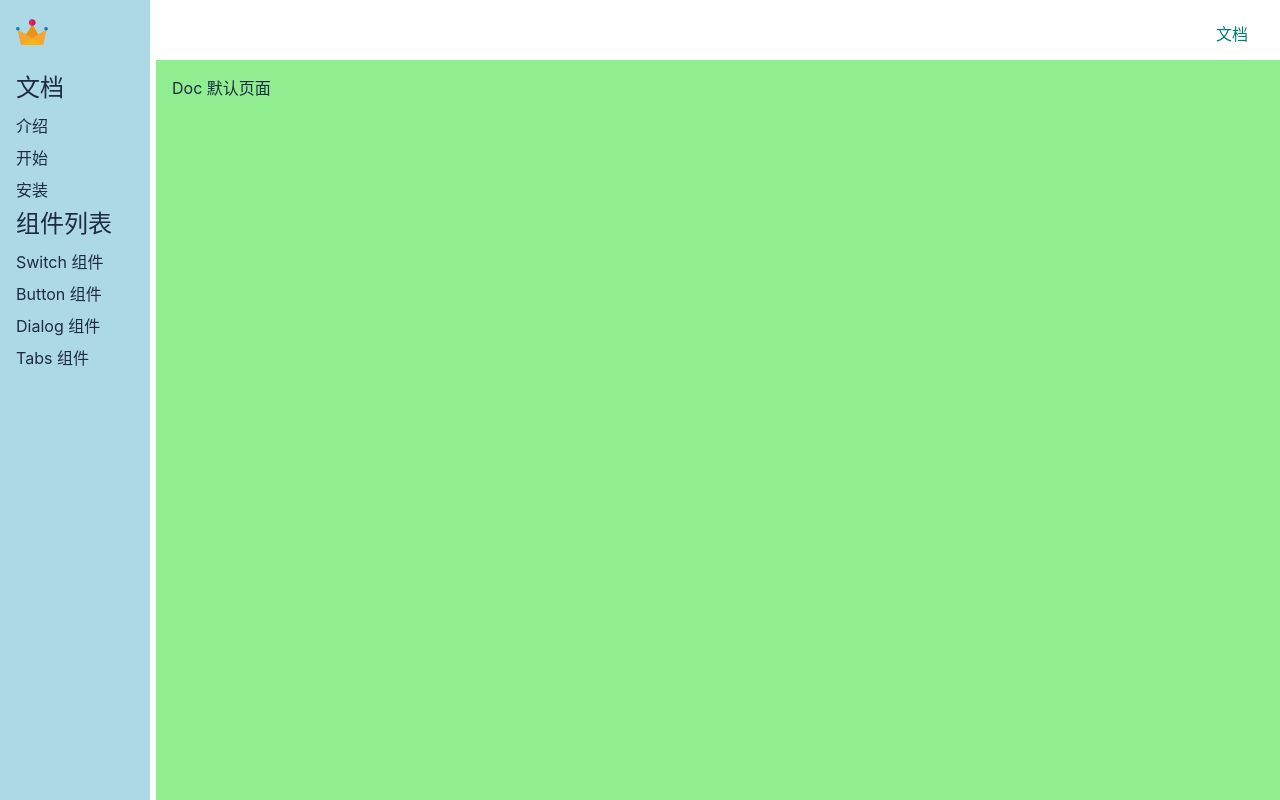
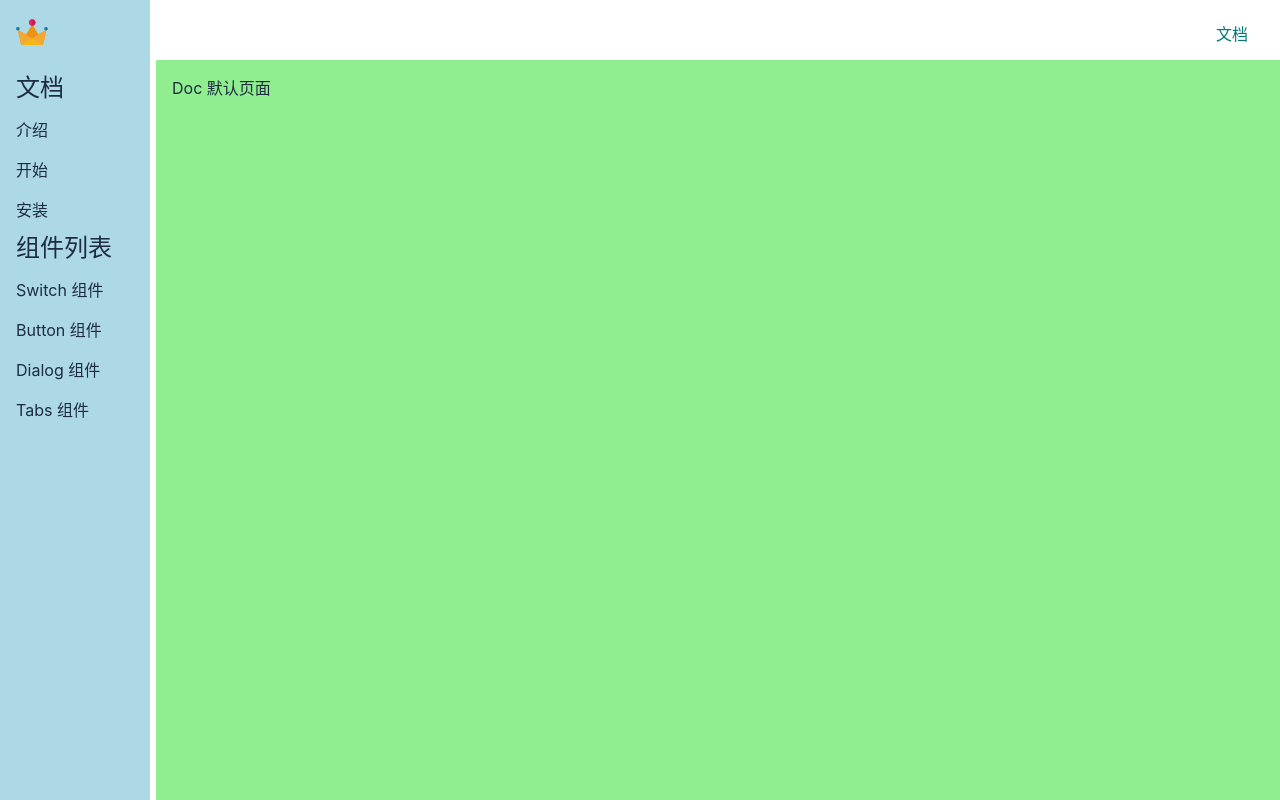
Before and after one commit to polaris-hike/Vue3-Gulu-UI, a Vue app: page /#/doc in a window 1280 px wide. Built offline with nearby package versions, Linux system fonts and the light colour scheme.

Commit message:
highlight current route

```diff
--- a/src/views/Doc.vue
+++ b/src/views/Doc.vue
@@ -55,6 +55,7 @@
 </script>
 
 <style lang="scss" scoped>
+
     .layout {
         display: flex;
         flex-direction: column;
@@ -85,7 +86,6 @@
     aside {
         background: lightblue;
         width: 150px;
-        padding: 16px;
         position: fixed;
         top: 0;
         left: 0;
@@ -93,10 +93,19 @@
         height: 100%;
         > h2 {
             margin-bottom: 4px;
+            padding: 0 16px;
         }
         > ol {
             > li {
                 padding: 4px 0;
+                > a {
+                    display: block;
+                    padding: 4px 16px;
+                    text-decoration: none;
+                    &.router-link-active {
+                       background-color: white;
+                    }
+                }
             }
         }
     }
```
